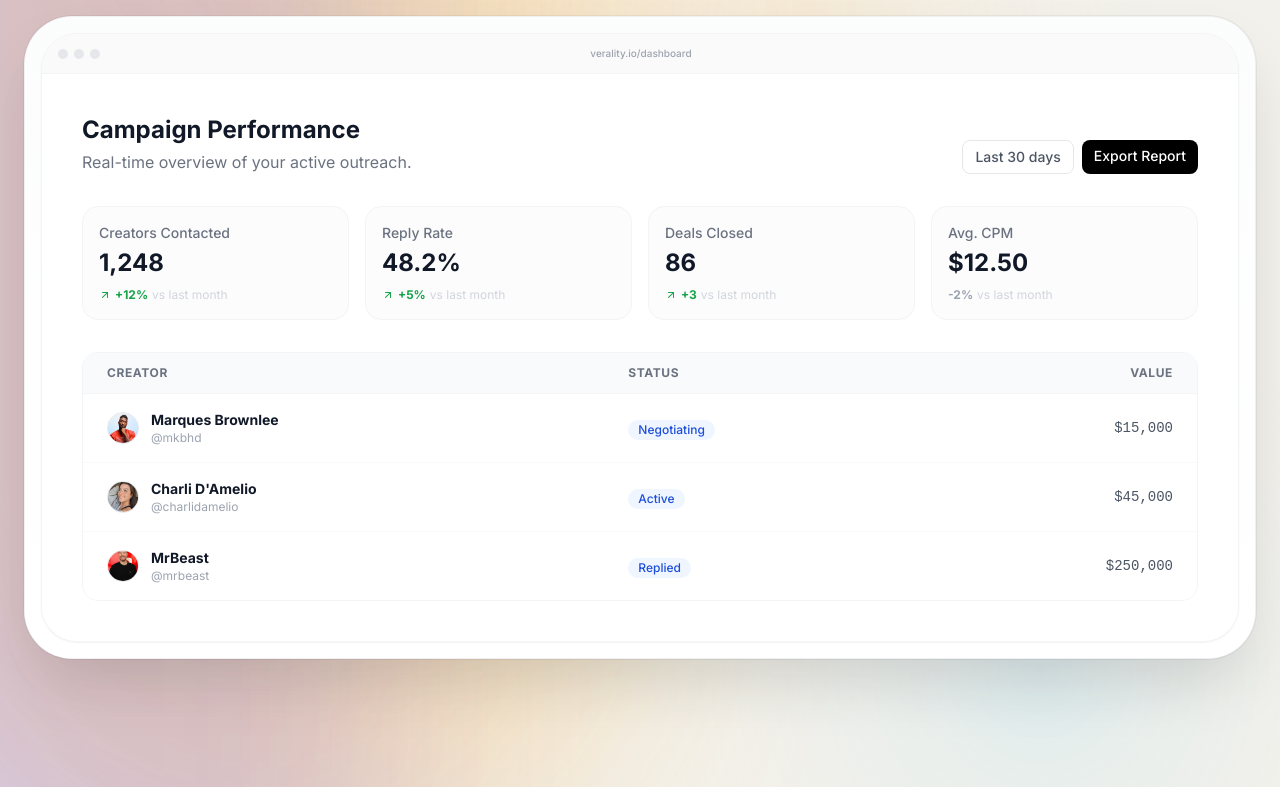
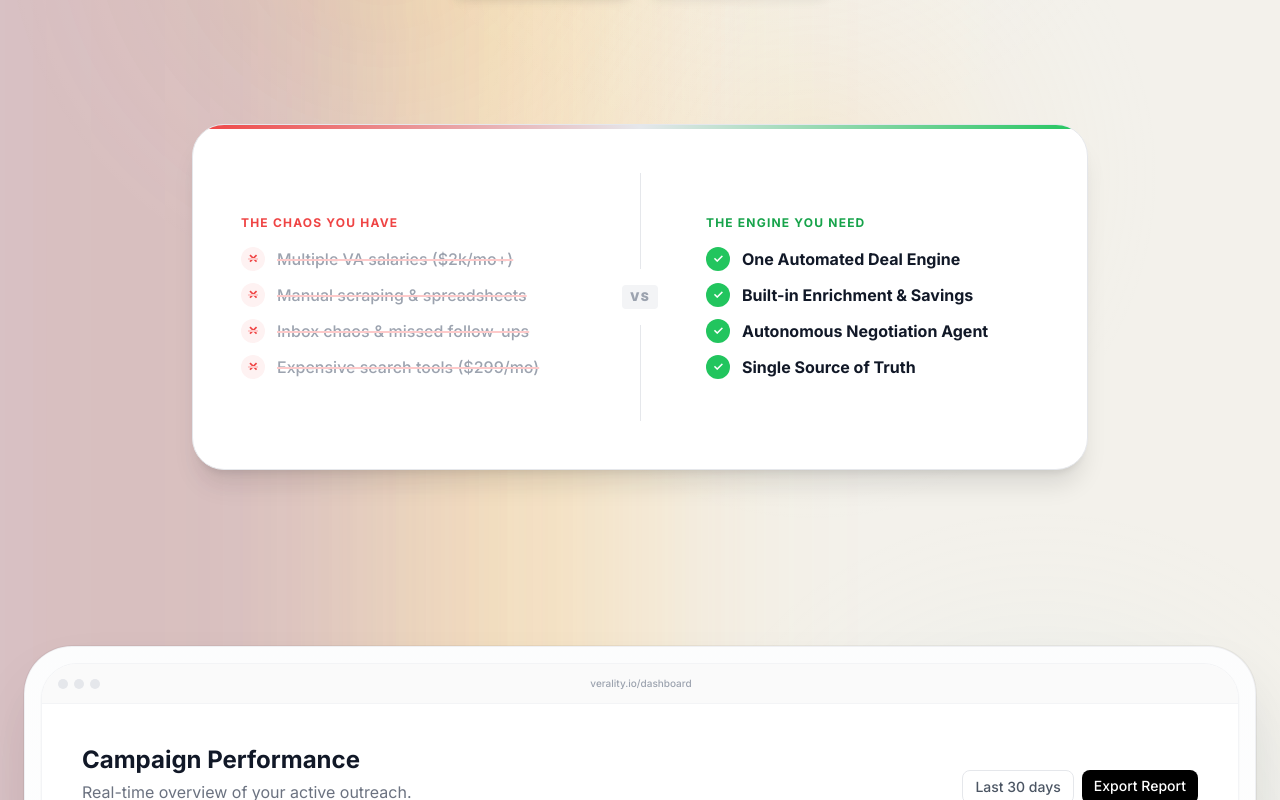
Before and after one commit to Velari-bot/ai-social-media-outreach, a Next.js app: page / in a window 1280 px wide. Shown: the part 880-1680 px from the top of the page. Built offline with nearby package versions, Linux system fonts and the light colour scheme; no server answers.

Commit message:
feat: update landing page positioning to Autonomous Deal Engine

```diff
--- a/app/page.tsx
+++ b/app/page.tsx
@@ -53,12 +53,12 @@ export default function Home() {
         </div>
 
         <h1 className="text-5xl sm:text-7xl lg:text-[80px] font-bold text-gray-900 mb-6 tracking-tight leading-[1.1] max-w-5xl animate-in fade-in slide-in-from-bottom-6 duration-700 delay-100">
-          The Autonomous <br className="hidden sm:block" />
-          <span className="bg-clip-text text-transparent bg-gradient-to-r from-gray-900 via-gray-700 to-gray-900">Creator Deal Engine.</span>
+          Verality turns cold creators into <br className="hidden sm:block" />
+          <span className="bg-clip-text text-transparent bg-gradient-to-r from-gray-900 via-gray-700 to-gray-900">signed deals — automatically.</span>
         </h1>
 
         <p className="text-lg sm:text-xl text-gray-600 mb-10 leading-relaxed font-medium max-w-2xl animate-in fade-in slide-in-from-bottom-6 duration-700 delay-200">
-          Stop managing tools. Start managing revenue. <br className="hidden md:inline" /> Input your niche and offer — Verality delivers signed deals.
+          Built for performance brands and agencies that need creator placements at scale. <br className="hidden md:inline" /> Stop managing tools. Start managing revenue.
         </p>
 
         {/* Public Creator Search Integration */}
@@ -79,6 +79,68 @@ export default function Home() {
           >
             View Demo
           </Link>
+        </div>
+      </section>
+
+      {/* VS Section (What Verality Replaces) - Infrastructure Positioning */}
+      <section className="px-6 pb-24 relative z-10">
+        <div className="max-w-4xl mx-auto">
+          <div className="bg-white rounded-[32px] p-8 md:p-12 border border-gray-200 shadow-xl flex flex-col md:flex-row items-center gap-12 relative overflow-hidden">
+            <div className="absolute top-0 left-0 w-full h-1 bg-gradient-to-r from-red-500 via-gray-200 to-green-500" />
+
+            {/* The Old Way */}
+            <div className="flex-1 w-full space-y-4">
+              <span className="text-xs font-bold text-red-500 uppercase tracking-widest mb-2 block">The Chaos You Have</span>
+              <ul className="space-y-3">
+                <li className="flex items-center gap-3 text-gray-400 font-medium line-through decoration-red-200 decoration-2">
+                  <span className="w-6 h-6 rounded-full bg-red-50 text-red-500 flex items-center justify-center text-xs font-black shrink-0">✕</span>
+                  Multiple VA salaries ($2k/mo+)
+                </li>
+                <li className="flex items-center gap-3 text-gray-400 font-medium line-through decoration-red-200 decoration-2">
+                  <span className="w-6 h-6 rounded-full bg-red-50 text-red-500 flex items-center justify-center text-xs font-black shrink-0">✕</span>
+                  Manual scraping & spreadsheets
+                </li>
+                <li className="flex items-center gap-3 text-gray-400 font-medium line-through decoration-red-200 decoration-2">
+                  <span className="w-6 h-6 rounded-full bg-red-50 text-red-500 flex items-center justify-center text-xs font-black shrink-0">✕</span>
+                  Inbox chaos & missed follow-ups
+                </li>
+                <li className="flex items-center gap-3 text-gray-400 font-medium line-through decoration-red-200 decoration-2">
+                  <span className="w-6 h-6 rounded-full bg-red-50 text-red-500 flex items-center justify-center text-xs font-black shrink-0">✕</span>
+                  Expensive search tools ($299/mo)
+                </li>
+              </ul>
+            </div>
+
+            {/* Divider */}
+            <div className="flex flex-row md:flex-col items-center gap-4 text-gray-300">
+              <div className="h-px w-12 md:w-px md:h-24 bg-gray-200" />
+              <div className="text-xs font-black uppercase tracking-widest bg-gray-100 px-2 py-1 rounded text-gray-400">vs</div>
+              <div className="h-px w-12 md:w-px md:h-24 bg-gray-200" />
+            </div>
+
+            {/* The Verality Way */}
+            <div className="flex-1 w-full space-y-4">
+              <span className="text-xs font-bold text-green-600 uppercase tracking-widest mb-2 block">The Engine You Need</span>
+              <ul className="space-y-3">
+                <li className="flex items-center gap-3 text-gray-900 font-bold">
+                  <span className="w-6 h-6 rounded-full bg-green-500 text-white flex items-center justify-center text-xs font-black shrink-0">✓</span>
+                  One Automated Deal Engine
+                </li>
+                <li className="flex items-center gap-3 text-gray-900 font-bold">
+                  <span className="w-6 h-6 rounded-full bg-green-500 text-white flex items-center justify-center text-xs font-black shrink-0">✓</span>
+                  Built-in Enrichment & Savings
+                </li>
+                <li className="flex items-center gap-3 text-gray-900 font-bold">
+                  <span className="w-6 h-6 rounded-full bg-green-500 text-white flex items-center justify-center text-xs font-black shrink-0">✓</span>
+                  Autonomous Negotiation Agent
+                </li>
+                <li className="flex items-center gap-3 text-gray-900 font-bold">
+                  <span className="w-6 h-6 rounded-full bg-green-500 text-white flex items-center justify-center text-xs font-black shrink-0">✓</span>
+                  Single Source of Truth
+                </li>
+              </ul>
+            </div>
+          </div>
         </div>
       </section>
 
```
